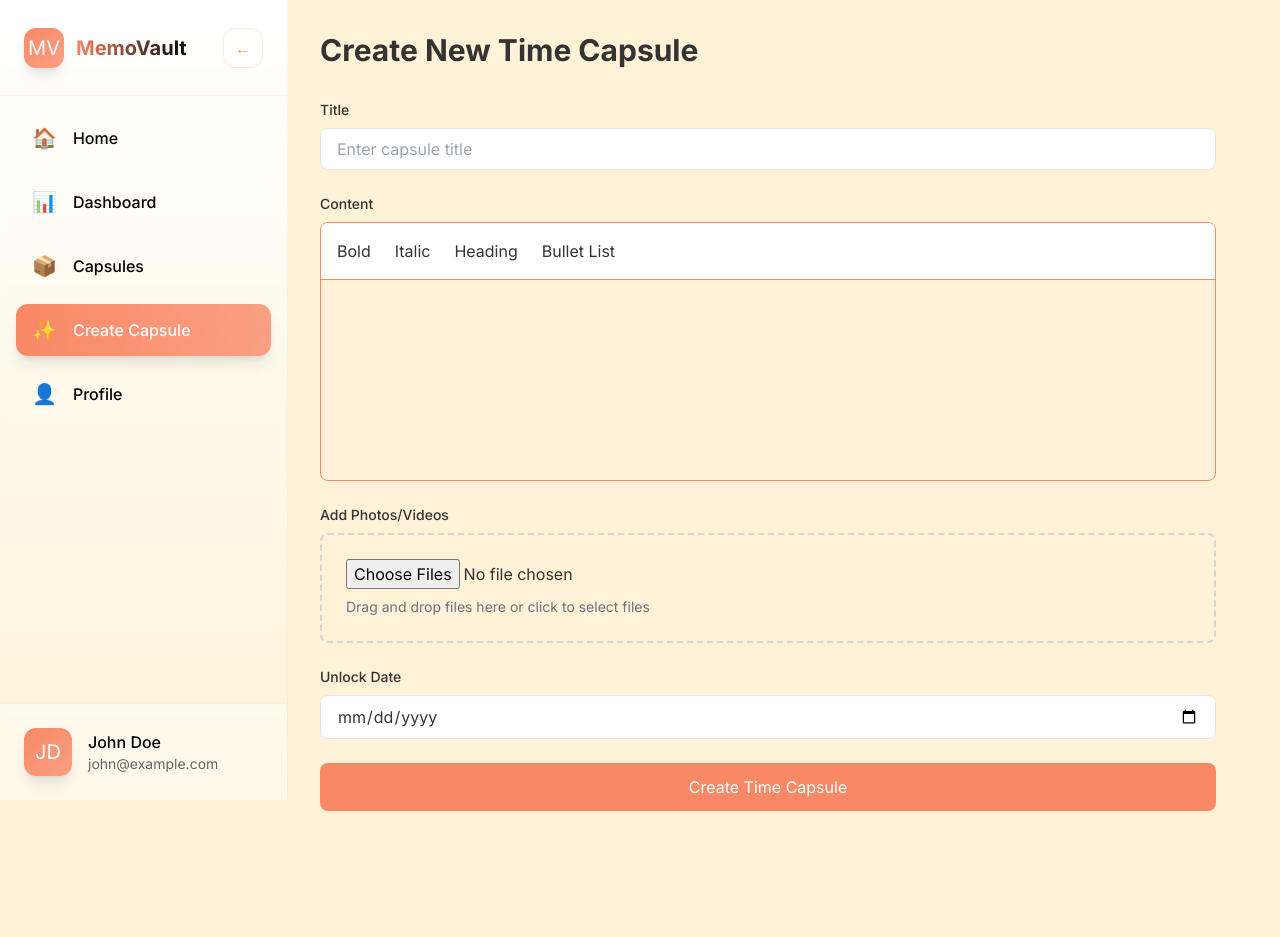
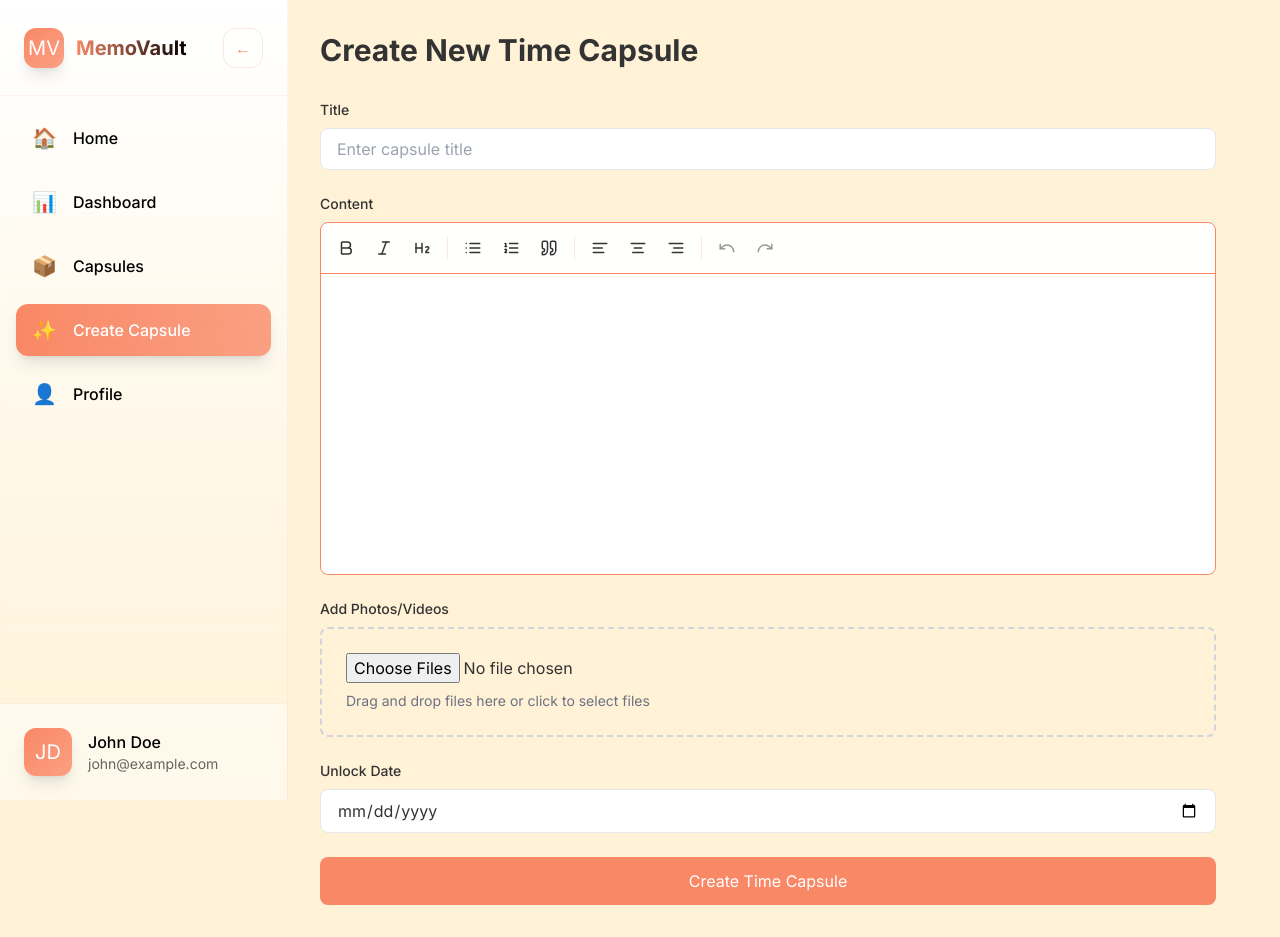
Before and after one commit to PratyushKumar43/Krackhack, a Next.js app: page /capsule-vault/create in a window 1280 px wide. Before the commit the page ends 843 px from the top, so only its background shows below. Built offline with nearby package versions, Linux system fonts and the light colour scheme.

Commit message:
feat: Enhance rich text editor
- Added modern icons using lucide-react
- Increased editor height and improved spacing
- Added new formatting options (alignment, lists, quotes)
- Added undo/redo functionality
- Improved toolbar organization and styling
- Enhanced button states and accessibility

```diff
--- a/package.json
+++ b/package.json
@@ -15,6 +15,7 @@
     "@tiptap/pm": "^2.11.5",
     "@tiptap/react": "^2.11.5",
     "@tiptap/starter-kit": "^2.11.5",
+    "lucide-react": "^0.475.0",
     "next": "15.1.7",
     "react": "^19.0.0",
     "react-dom": "^19.0.0",
--- a/src/components/editor/RichTextEditor.tsx
+++ b/src/components/editor/RichTextEditor.tsx
@@ -3,57 +3,178 @@
 import { useEditor, EditorContent } from '@tiptap/react';
 import StarterKit from '@tiptap/starter-kit';
 import Image from '@tiptap/extension-image';
+import {
+  Bold,
+  Italic,
+  Heading2,
+  List,
+  ListOrdered,
+  Quote,
+  Undo,
+  Redo,
+  AlignLeft,
+  AlignCenter,
+  AlignRight,
+} from 'lucide-react';
 
 interface RichTextEditorProps {
   content: string;
   onChange: (content: string) => void;
 }
 
+const MenuButton = ({
+  onClick,
+  isActive = false,
+  disabled = false,
+  children
+}: {
+  onClick: () => void;
+  isActive?: boolean;
+  disabled?: boolean;
+  children: React.ReactNode;
+}) => (
+  <button
+    onClick={onClick}
+    disabled={disabled}
+    className={`p-2 rounded hover:bg-memovault-peach/20 transition-colors ${
+      isActive ? 'bg-memovault-salmon text-white hover:bg-memovault-salmon/90' :
+      disabled ? 'opacity-50 cursor-not-allowed' : ''
+    }`}
+  >
+    {children}
+  </button>
+);
+
 const RichTextEditor = ({ content, onChange }: RichTextEditorProps) => {
   const editor = useEditor({
     extensions: [
-      StarterKit,
+      StarterKit.configure({
+        heading: {
+          levels: [1, 2, 3]
+        }
+      }),
       Image
     ],
     content,
     onUpdate: ({ editor }) => {
       onChange(editor.getHTML());
     },
+    editorProps: {
+      attributes: {
+        class: 'prose max-w-none focus:outline-none min-h-[300px] px-6 py-4'
+      }
+    }
   });
 
   if (!editor) {
     return null;
   }
 
+  const toolbarItems = [
+    {
+      icon: <Bold size={18} />,
+      title: 'Bold (Ctrl+B)',
+      action: () => editor.chain().focus().toggleBold().run(),
+      isActive: () => editor.isActive('bold')
+    },
+    {
+      icon: <Italic size={18} />,
+      title: 'Italic (Ctrl+I)',
+      action: () => editor.chain().focus().toggleItalic().run(),
+      isActive: () => editor.isActive('italic')
+    },
+    {
+      icon: <Heading2 size={18} />,
+      title: 'Heading',
+      action: () => editor.chain().focus().toggleHeading({ level: 2 }).run(),
+      isActive: () => editor.isActive('heading', { level: 2 })
+    },
+    {
+      type: 'divider'
+    },
+    {
+      icon: <List size={18} />,
+      title: 'Bullet List',
+      action: () => editor.chain().focus().toggleBulletList().run(),
+      isActive: () => editor.isActive('bulletList')
+    },
+    {
+      icon: <ListOrdered size={18} />,
+      title: 'Numbered List',
+      action: () => editor.chain().focus().toggleOrderedList().run(),
+      isActive: () => editor.isActive('orderedList')
+    },
+    {
+      icon: <Quote size={18} />,
+      title: 'Blockquote',
+      action: () => editor.chain().focus().toggleBlockquote().run(),
+      isActive: () => editor.isActive('blockquote')
+    },
+    {
+      type: 'divider'
+    },
+    {
+      icon: <AlignLeft size={18} />,
+      title: 'Align Left',
+      action: () => editor.chain().focus().setTextAlign('left').run(),
+      isActive: () => editor.isActive({ textAlign: 'left' })
+    },
+    {
+      icon: <AlignCenter size={18} />,
+      title: 'Align Center',
+      action: () => editor.chain().focus().setTextAlign('center').run(),
+      isActive: () => editor.isActive({ textAlign: 'center' })
+    },
+    {
+      icon: <AlignRight size={18} />,
+      title: 'Align Right',
+      action: () => editor.chain().focus().setTextAlign('right').run(),
+      isActive: () => editor.isActive({ textAlign: 'right' })
+    },
+    {
+      type: 'divider'
+    },
+    {
+      icon: <Undo size={18} />,
+      title: 'Undo',
+      action: () => editor.chain().focus().undo().run(),
+      disabled: () => !editor.can().undo()
+    },
+    {
+      icon: <Redo size={18} />,
+      title: 'Redo',
+      action: () => editor.chain().focus().redo().run(),
+      disabled: () => !editor.can().redo()
+    }
+  ];
+
   return (
-    <div className="border border-memovault-salmon rounded-lg overflow-hidden">
-      <div className="bg-white border-b border-memovault-salmon p-2 flex gap-2">
-        <button
-          onClick={() => editor.chain().focus().toggleBold().run()}
-          className={`p-2 rounded ${editor.isActive('bold') ? 'bg-memovault-salmon text-white' : 'hover:bg-memovault-peach'}`}
-        >
-          Bold
-        </button>
-        <button
-          onClick={() => editor.chain().focus().toggleItalic().run()}
-          className={`p-2 rounded ${editor.isActive('italic') ? 'bg-memovault-salmon text-white' : 'hover:bg-memovault-peach'}`}
-        >
-          Italic
-        </button>
-        <button
-          onClick={() => editor.chain().focus().toggleHeading({ level: 2 }).run()}
-          className={`p-2 rounded ${editor.isActive('heading') ? 'bg-memovault-salmon text-white' : 'hover:bg-memovault-peach'}`}
-        >
-          Heading
-        </button>
-        <button
-          onClick={() => editor.chain().focus().toggleBulletList().run()}
-          className={`p-2 rounded ${editor.isActive('bulletList') ? 'bg-memovault-salmon text-white' : 'hover:bg-memovault-peach'}`}
-        >
-          Bullet List
-        </button>
+    <div className="border border-memovault-salmon rounded-lg overflow-hidden bg-white">
+      <div className="border-b border-memovault-salmon p-2 flex flex-wrap gap-1 bg-memovault-peach/5">
+        {toolbarItems.map((item, index) => {
+          if (item.type === 'divider') {
+            return (
+              <div
+                key={`divider-${index}`}
+                className="w-px h-6 bg-memovault-salmon/20 mx-1 self-center"
+              />
+            );
+          }
+
+          return (
+            <MenuButton
+              key={item.title}
+              onClick={item.action}
+              isActive={item.isActive?.()}
+              disabled={item.disabled?.()}
+            >
+              <span className="sr-only">{item.title}</span>
+              {item.icon}
+            </MenuButton>
+          );
+        })}
       </div>
-      <EditorContent editor={editor} className="prose max-w-none p-4 min-h-[200px]" />
+      <EditorContent editor={editor} />
     </div>
   );
 };
```
Also changed, not shown: 1 other file (tests, documents, lock files or other folders).
